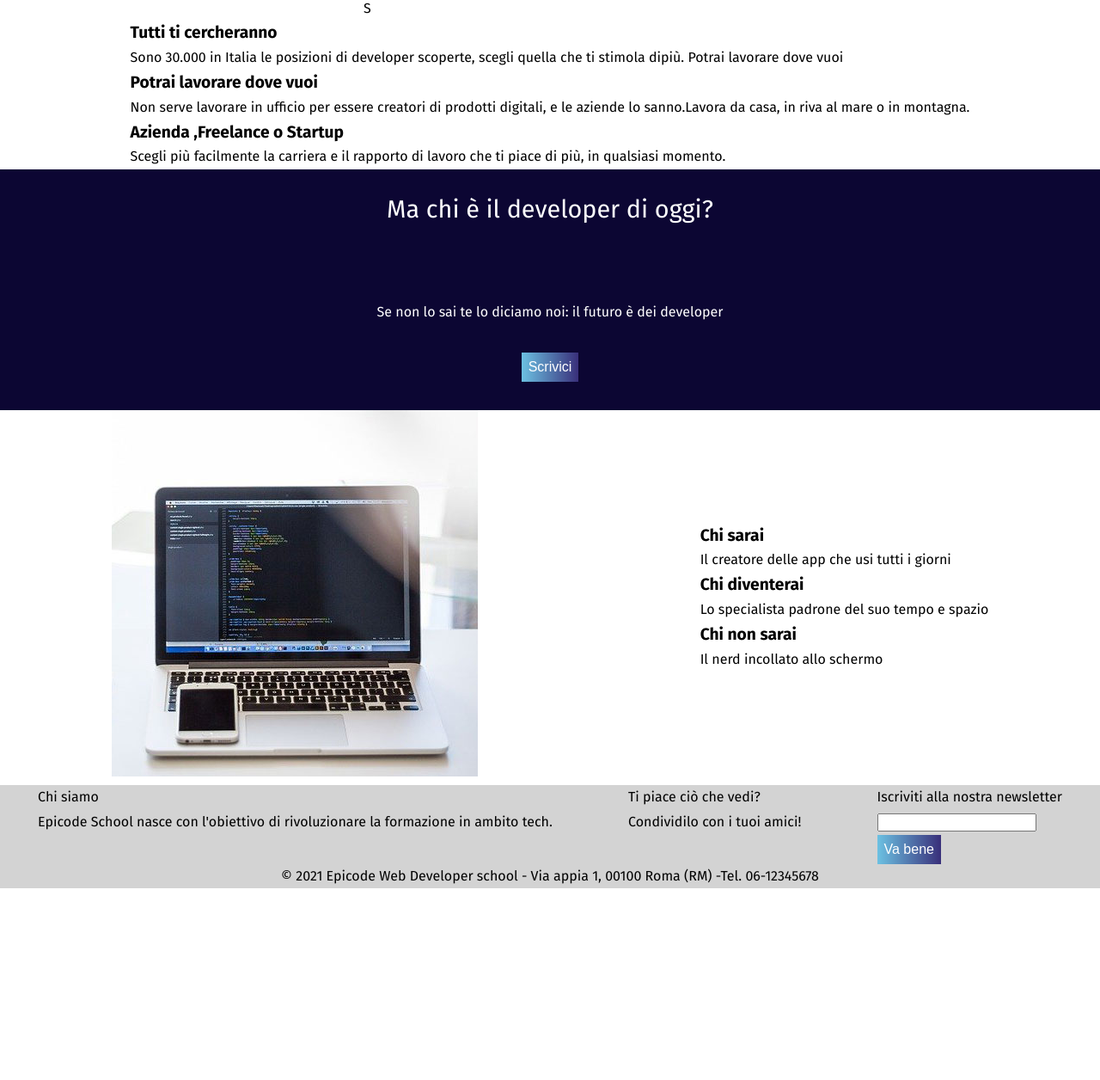
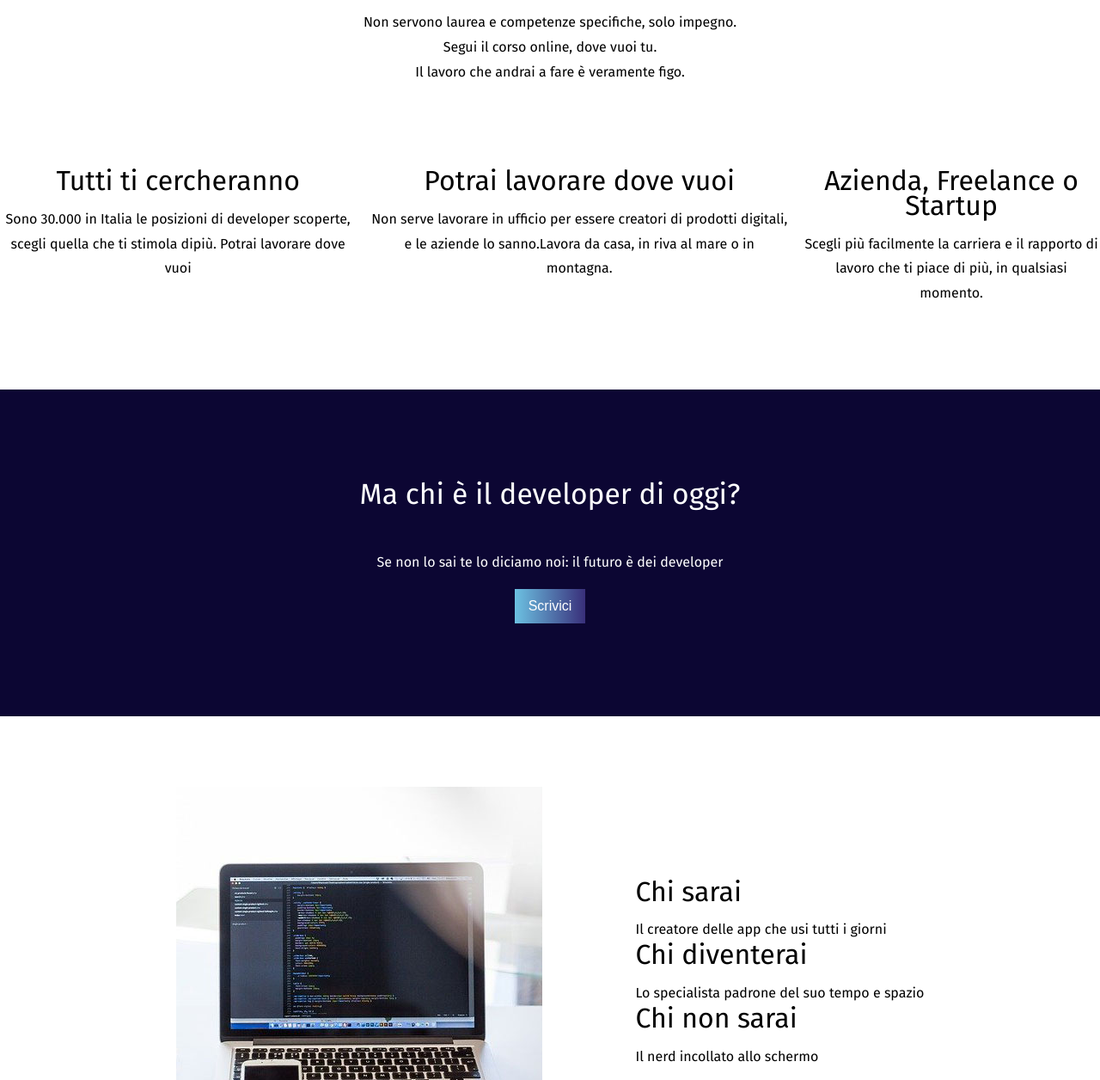
Before and after one commit to gigijeskai/u1-w2-d5-test-venerd-, a plain HTML site: page index.html in a window 1280 px wide. Shown: the part 639-1895 px from the top of the page at 86% size. Before the commit the page ends 1672 px from the top, so only its background shows below. Drawn offline with Linux system fonts and the light colour scheme.

Commit message:
formattazione main di index

```diff
--- a/assets/css/index-style.css
+++ b/assets/css/index-style.css
@@ -10,14 +10,15 @@ html,body {
   }
   h1 {
     font-size: 2rem;
+    margin-bottom: 1em;
   }
   h2 {
-    font-size: 1.8rem;
-     margin-bottom: 2em;
+    font-size: 2.1rem;
+     margin-bottom: 1em;
   }
   h3 {
-    font-weight: bolder;
-    font-size: larger;
+    font-size: 2em;
+    margin-bottom: 1rem;
   }
 
   #container {
@@ -28,12 +29,16 @@ html,body {
     font-family: 'Fira Sans', sans-serif;
 }
 button {
+  display: flex;
     background: rgb(108,193,226);
     background: linear-gradient(90deg, rgba(108,193,226,1) 0%, rgba(57,47,122,1) 100%);
     color: white;
     font-size: 1rem;
     border: none;
-    padding: 0.5em
+    padding: 1rem;
+    height: 40px;
+    text-align: center;
+    align-items: center;
 }
 
 
@@ -42,12 +47,11 @@ button {
 
  #nav-bar {
     width: 100%;
-    height: auto;
+    height: 80px;
     display: flex;
     justify-content: space-around;
     background-color: white;
     box-shadow: 5px 5px 5px rgb(211 211 211);
-    justify-content: space-around;
     align-items: center;
 }
 #bottoni-navbar {
@@ -77,48 +81,65 @@ header {
 
 /* MAIN */
 #prima-section {
-    width: 90%;
+    width: 85%%;
     margin: 0 auto;
-    height: auto;
+    height: 600px;
     display: flex;
     flex-direction: column;
+    justify-content: space-evenly;
     align-items: center;
 }
 
-#contenitori-articoli {
+#contenitore-h2 {
+  display: flex;
+    flex-direction: column;
+    align-items: center;
+    flex-wrap: wrap;
+    align-content: space-around;
+    justify-content: space-around;
+}
 
-    display: flex;
-    justify-content: space-around;
-    margin-bottom: 2em;
+#contenitore-articoli {
+  display: flex;
+    column-gap: 1em;
+    align-items: flex-start;
+    text-align: center;
 }
 #section-blu {
     background-color: rgb(12,6,51);
     color: white;
     display: flex;
-    flex-wrap: wrap;
     justify-content: center;
-    height: 280px;
-    align-content: space-around;
-
+    height: 380px;
     flex-direction: column;
     align-items: center;
-    justify-content: space-evenly;
+    justify-content: center;
+    row-gap: 1em;
 }
 #seconda-section {
-    display: flex;
-    flex-direction: row;
-    justify-content: space-around;
-    align-items: center;
+  flex-direction: row;
+  justify-content: space-evenly;
+  height: 600px;
+  width: 85%;
+  margin: 0 auto;
+  display: flex;
+  align-items: center;
 }
 
 
 
 /* FOOTER */
 footer {
-    background-color: lightgrey;
-    display: flex;
-    flex-wrap: wrap;
-    justify-content: space-around;
+  background-color: lightgrey;
+  display: flex;
+  flex-direction: column;
+  align-items: center;
+  height: 380px;
+}
+#section-footer {
+  display: flex;
+
+  align-items: flex-start;
 }
 
 /* RESPONSIVE */
--- a/index.html
+++ b/index.html
@@ -42,7 +42,6 @@
             <p>Non servono laurea e competenze specifiche, solo impegno.</p>
             <p>Segui il corso online, dove vuoi tu.</p>
             <p>Il lavoro che andrai a fare è veramente figo.</p>
-            S
           </div>
           <div id="contenitore-articoli">
             <article>
@@ -54,7 +53,7 @@
               <p>Non serve lavorare in ufficio per essere creatori di prodotti digitali, e le aziende lo sanno.Lavora da casa, in riva al mare o in montagna.</p>
             </article>
             <article>
-              <h3>Azienda ,Freelance o Startup</h3>
+              <h3>Azienda, Freelance o Startup</h3>
               <p>Scegli più facilmente la carriera e il rapporto di lavoro che ti piace di più, in qualsiasi momento.</p>
             </article>
           </div>
@@ -86,6 +85,7 @@
         </section>
       </main>
       <footer>
+        <div id="section-footer">
           <section>
             <h4>Chi siamo</h4>
             <p>Epicode School nasce con l'obiettivo di rivoluzionare la formazione in ambito tech.</p>
@@ -100,7 +100,10 @@
             <input type="email" id="email" /><br />
             <button>Va bene</button>
           </section>
+        </div>
+        <div id="copiright">
           <p>&copy; 2021 Epicode Web Developer school - Via appia 1, 00100 Roma (RM) -Tel. 06-12345678</p>
+        </div>
       </footer>
     </div>
   </body>
```
Lines whose indentation alone changed are shown as unchanged.
